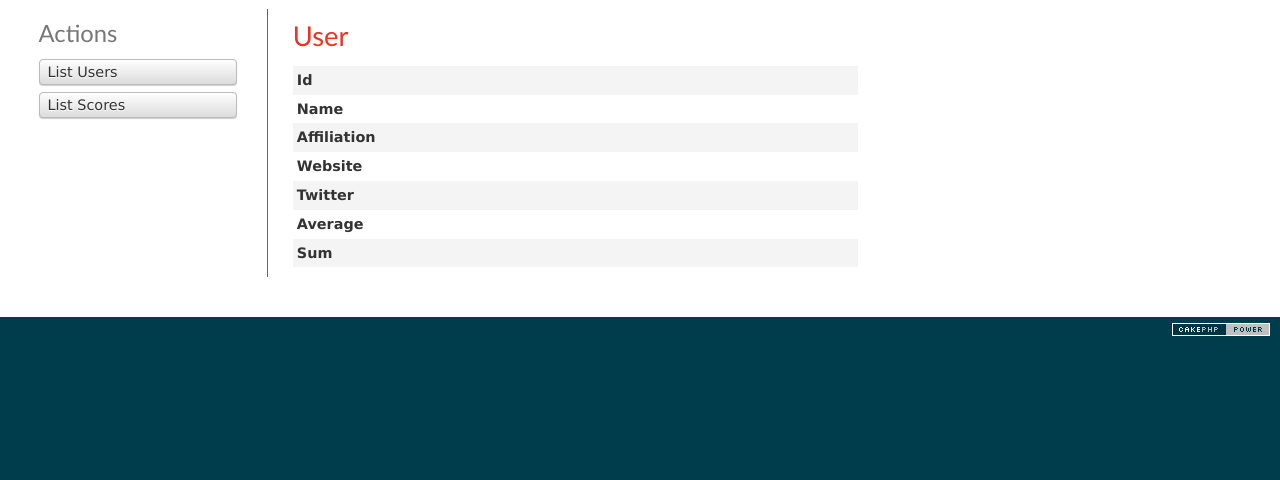
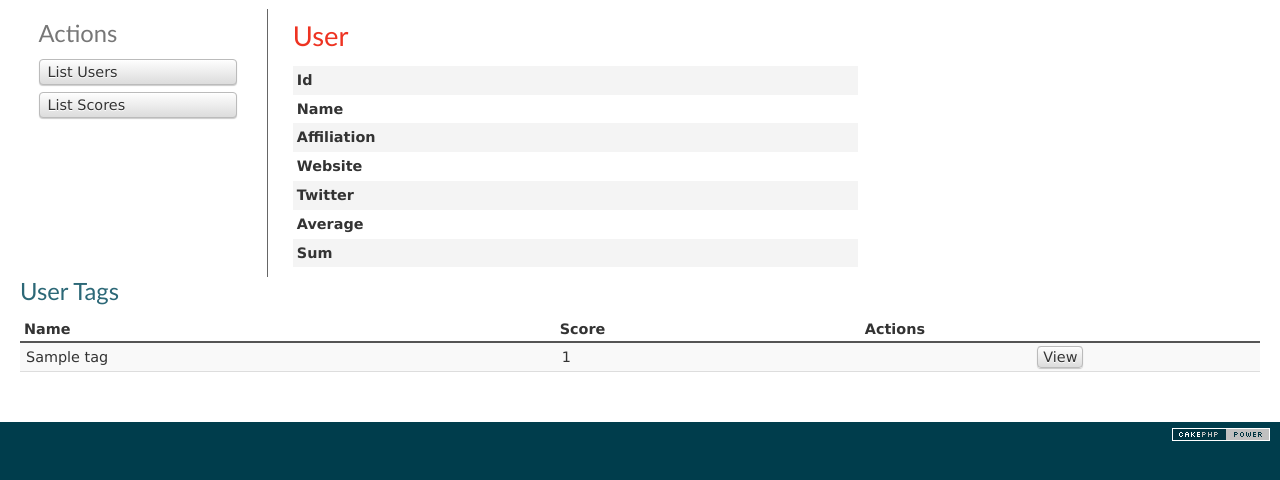
Before and after one commit to marcneuwirth/barcamp-popularity, a CakePHP app: the page made by app/View/Tags/rank_view.ctp in a window 1280 px wide. Shown: the part 48-528 px from the top of the page. Run offline with PHP 8.4 and a stand-in for CakePHP, Linux system fonts and the light colour scheme; the template is opened without the code that fills it: most values are stand-ins (such as "Sample title", 1, 10 or a date in 2020); data that the repository does not hold is empty; some libraries are stand-ins or nearby versions.

Commit message:
add related tags

```diff
--- a/app/View/Tags/rank_view.ctp
+++ b/app/View/Tags/rank_view.ctp
@@ -45,3 +45,28 @@
 		<li><?php echo $this->Html->link(__('List Scores'), array('controller' => 'scores', 'action' => 'index')); ?> </li>
 	</ul>
 </div>
+<?php if (!empty($tags)):?>
+<div class="related">
+	<h3><?php echo __('User Tags');?></h3>
+
+	<table cellpadding = "0" cellspacing = "0">
+	<tr>
+		<th><?php echo __('Name'); ?></th>
+		<th><?php echo __('Score'); ?></th>
+		<th class="actions"><?php echo __('Actions');?></th>
+	</tr>
+	<?php
+		$i = 0;
+		foreach ($tags as $tag): ?>
+		<tr>
+			<td><?php echo $tag['Tag']['name'];?></td>
+			<td><?php echo $tag['Score']['count'];?></td>
+			<td class="actions">
+				<?php echo $this->Html->link(__('View'), array('controller' => 'tags', 'action' => 'view', $tag['Tag']['name'])); ?>
+			</td>
+		</tr>
+	<?php endforeach; ?>
+	</table>
+
+</div>
+<?php endif; ?>
```
Also changed, not shown: app/Controller/TagsController.php (+15 -0 lines).
